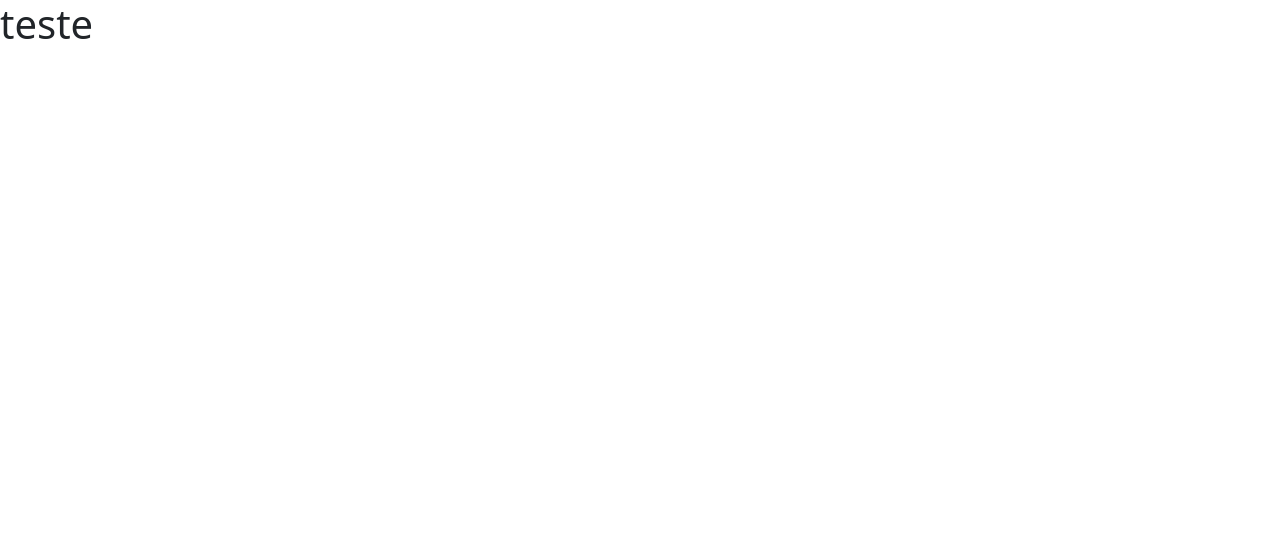
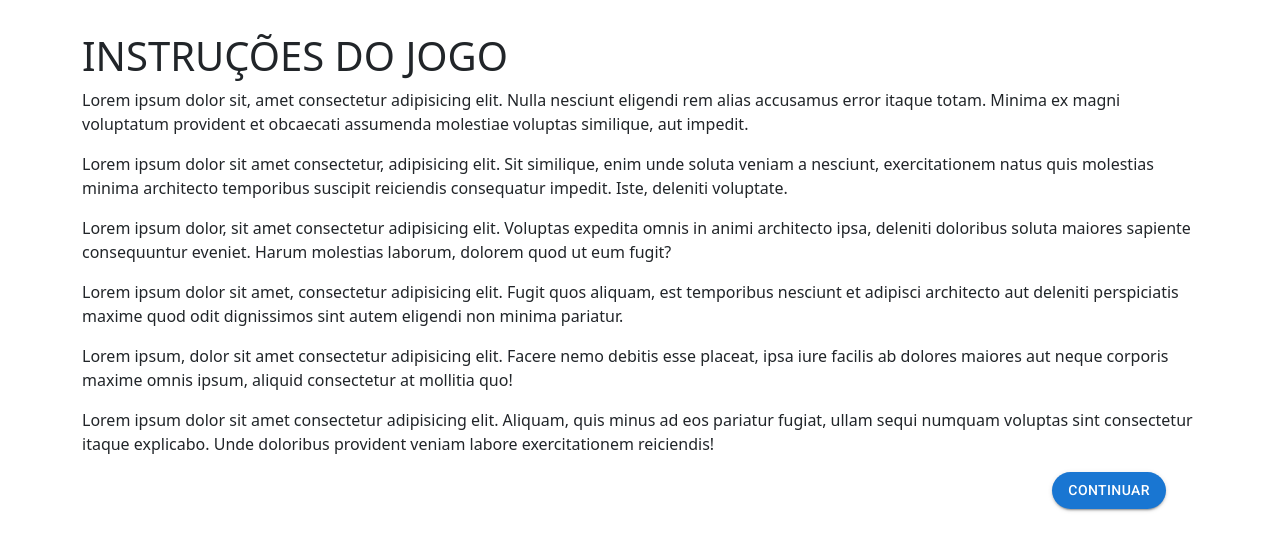
Before and after one commit to SimulaAi/SimulaAi_frontend, a Next.js app: page /instrucoes in a window 1280 px wide. Shown: the top 550 px of the page. Built offline with nearby package versions, Linux system fonts and the light colour scheme.

Commit message:
feat: instructions page

```diff
--- /dev/null
+++ b/src/components/instructions/index.tsx
@@ -0,0 +1,24 @@
+import { Button } from '../button/styles'
+import { Container } from '../container'
+import * as Styles from './styles'
+
+export const Instructions = () => {
+  return (
+    <Styles.Wrapper>
+      <Styles.Content>
+        <Container>
+          <h1>INSTRUÇÕES DO JOGO</h1>
+          <p>Lorem ipsum dolor sit, amet consectetur adipisicing elit. Nulla nesciunt eligendi rem alias accusamus error itaque totam. Minima ex magni voluptatum provident et obcaecati assumenda molestiae voluptas similique, aut impedit.</p>
+          <p>Lorem ipsum dolor sit amet consectetur, adipisicing elit. Sit similique, enim unde soluta veniam a nesciunt, exercitationem natus quis molestias minima architecto temporibus suscipit reiciendis consequatur impedit. Iste, deleniti voluptate.</p>
+          <p>Lorem ipsum dolor, sit amet consectetur adipisicing elit. Voluptas expedita omnis in animi architecto ipsa, deleniti doloribus soluta maiores sapiente consequuntur eveniet. Harum molestias laborum, dolorem quod ut eum fugit?</p>
+          <p>Lorem ipsum dolor sit amet, consectetur adipisicing elit. Fugit quos aliquam, est temporibus nesciunt et adipisci architecto aut deleniti perspiciatis maxime quod odit dignissimos sint autem eligendi non minima pariatur.</p>
+          <p>Lorem ipsum, dolor sit amet consectetur adipisicing elit. Facere nemo debitis esse placeat, ipsa iure facilis ab dolores maiores aut neque corporis maxime omnis ipsum, aliquid consectetur at mollitia quo!</p>
+          <p>Lorem ipsum dolor sit amet consectetur adipisicing elit. Aliquam, quis minus ad eos pariatur fugiat, ullam sequi numquam voluptas sint consectetur itaque explicabo. Unde doloribus provident veniam labore exercitationem reiciendis!</p>
+          <Styles.Confirm>
+            <Button variant='contained'>Continuar</Button>
+          </Styles.Confirm>
+        </Container>
+      </Styles.Content>
+    </Styles.Wrapper>
+  )
+}
--- /dev/null
+++ b/src/components/instructions/styles.ts
@@ -0,0 +1,14 @@
+import styled from 'styled-components'
+
+export const Wrapper = styled.div``
+
+export const Content = styled.div`
+  margin-top: 2rem;
+`
+
+export const Confirm = styled.div`
+  display: flex;
+  justify-content: flex-end;
+  margin-right: 2rem;
+  margin-bottom: 2rem;
+`
--- a/src/pages/instrucoes.tsx
+++ b/src/pages/instrucoes.tsx
@@ -1,5 +1,5 @@
 import { InstructionsTemplate } from '../templates/instrucoes-template'
 
-export default function Instructions () {
-  return (<InstructionsTemplate />)
+export default function InstructionsPage () {
+  return <InstructionsTemplate />
 }
--- a/src/templates/instrucoes-template/index.tsx
+++ b/src/templates/instrucoes-template/index.tsx
@@ -1,3 +1,3 @@
-export const InstructionsTemplate = () => {
-  return (<h1>teste</h1>)
-}
+import { Instructions } from '../../components/instructions'
+
+export const InstructionsTemplate = () => <Instructions />
```
